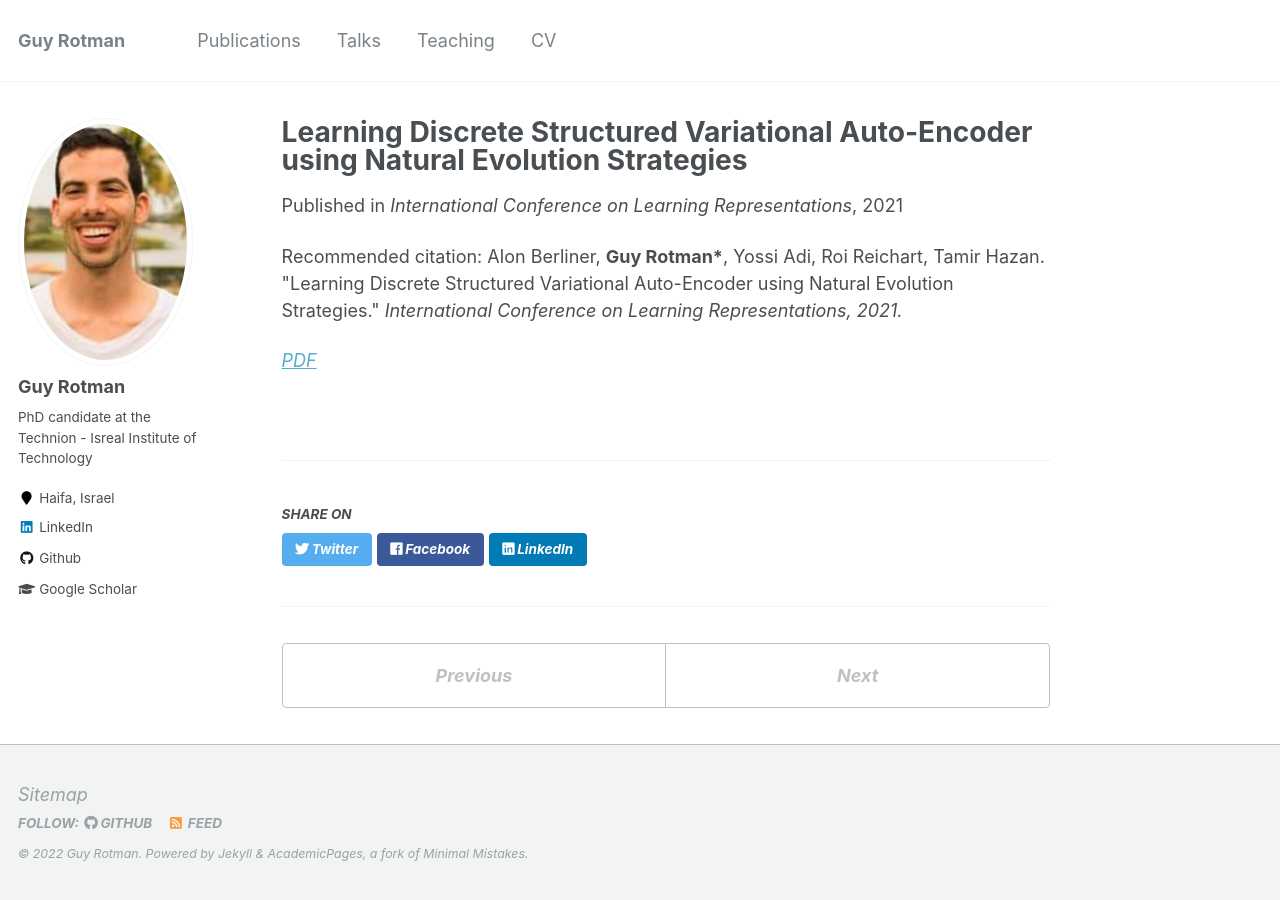
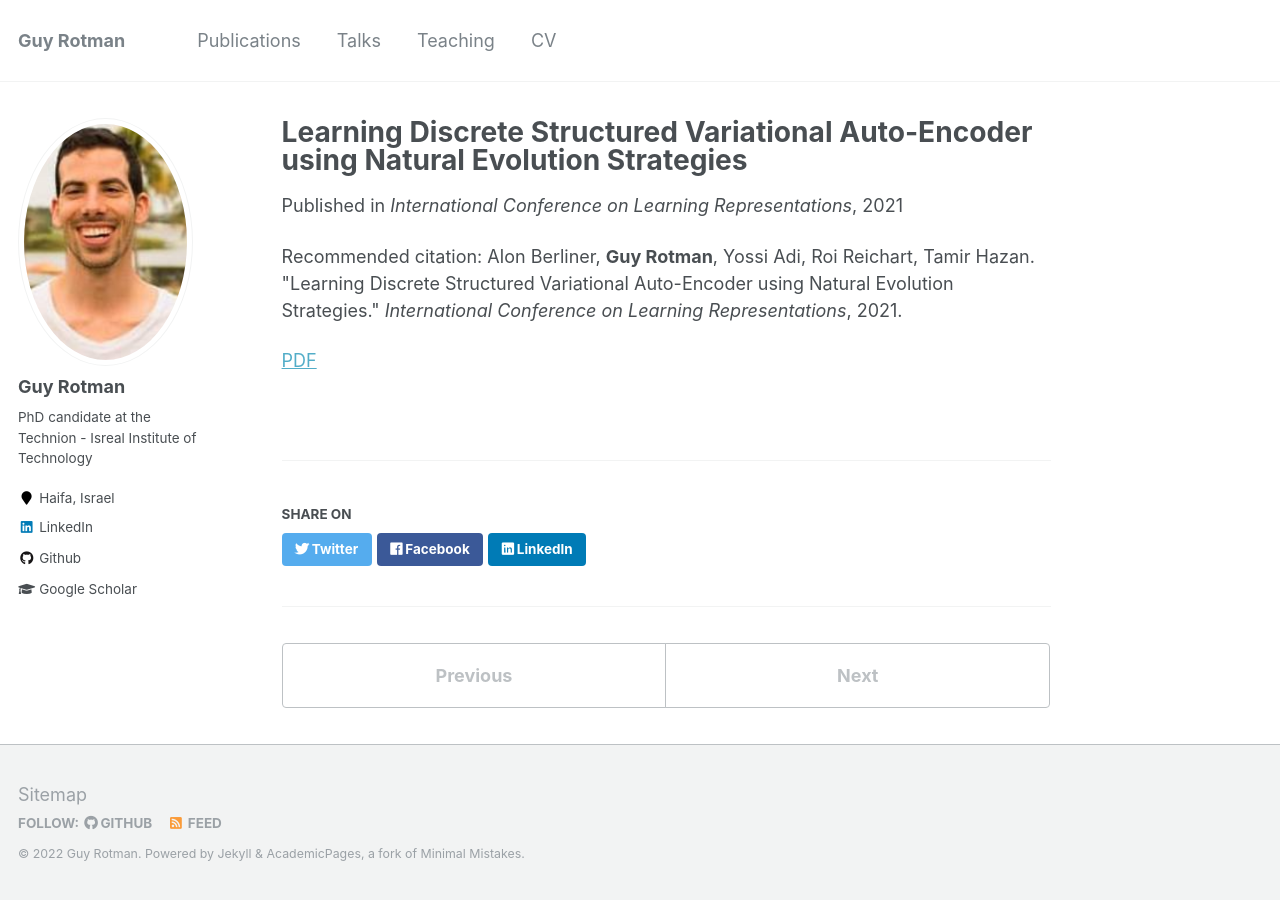
Before and after one commit to rotmanguy/rotmanguy.github.io, a Jekyll site: the page built from _publications/2021-09-29-nas.md, in a window 1280 px wide. Built offline with Jekyll 4.4.1, drawn with Linux system fonts in a browser that asks for light colours.

Commit message:
Update 2021-09-29-nas.md

```diff
--- a/_publications/2021-09-29-nas.md
+++ b/_publications/2021-09-29-nas.md
@@ -4,7 +4,7 @@ collection: publications
 permalink: /publications/2021-09-29-nas
 venue: "International Conference on Learning Representations"
 date: 2021-09-29
-citation: 'Alon Berliner, <b>Guy Rotman*</b>, Yossi Adi, Roi Reichart, Tamir Hazan. "Learning Discrete Structured Variational Auto-Encoder using Natural Evolution Strategies." <i>International Conference on Learning Representations, 2021.'
+citation: 'Alon Berliner, <b>Guy Rotman</b>, Yossi Adi, Roi Reichart, Tamir Hazan. "Learning Discrete Structured Variational Auto-Encoder using Natural Evolution Strategies." <i>International Conference on Learning Representations</i>, 2021.'
 pdfurl: "https://openreview.net/pdf?id=JJCjv4dAbyL"
 ---
 <a href='https://openreview.net/pdf?id=JJCjv4dAbyL'>PDF</a>
```
